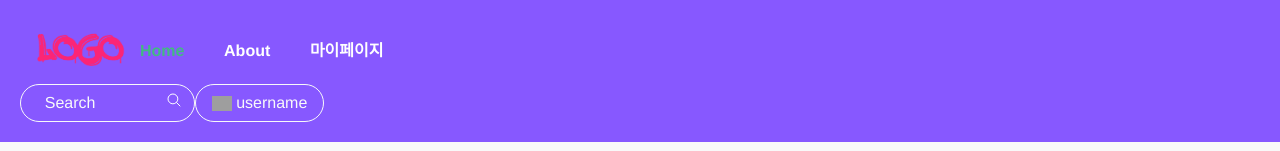
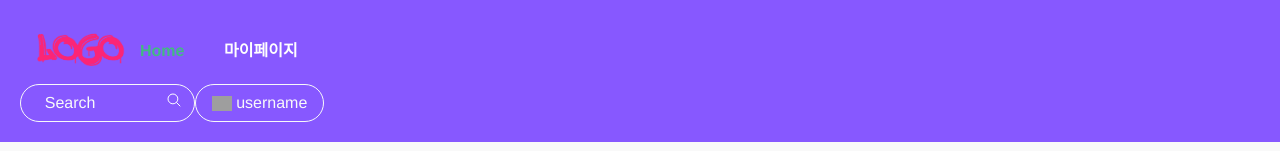
Before and after one commit to yjohbjects/movies, a Vue app in the folder front_pjt/: page / in a window 1280 px wide. Shown: the top 151 px of the page. Built offline with nearby package versions, Linux system fonts and the light colour scheme; no server answers; grey boxes are pictures that could not be loaded.

Commit message:
Update App.vue

```diff
--- a/front_pjt/src/App.vue
+++ b/front_pjt/src/App.vue
@@ -24,7 +24,6 @@
         </span>
 
         <router-link :to="{ name: 'Home' }">Home</router-link>⠀⠀⠀
-        <router-link :to="{ name: 'About' }">About</router-link>⠀⠀⠀
         <router-link :to="{ name: 'MyPage' }">마이페이지</router-link>
       </div>
 
```
